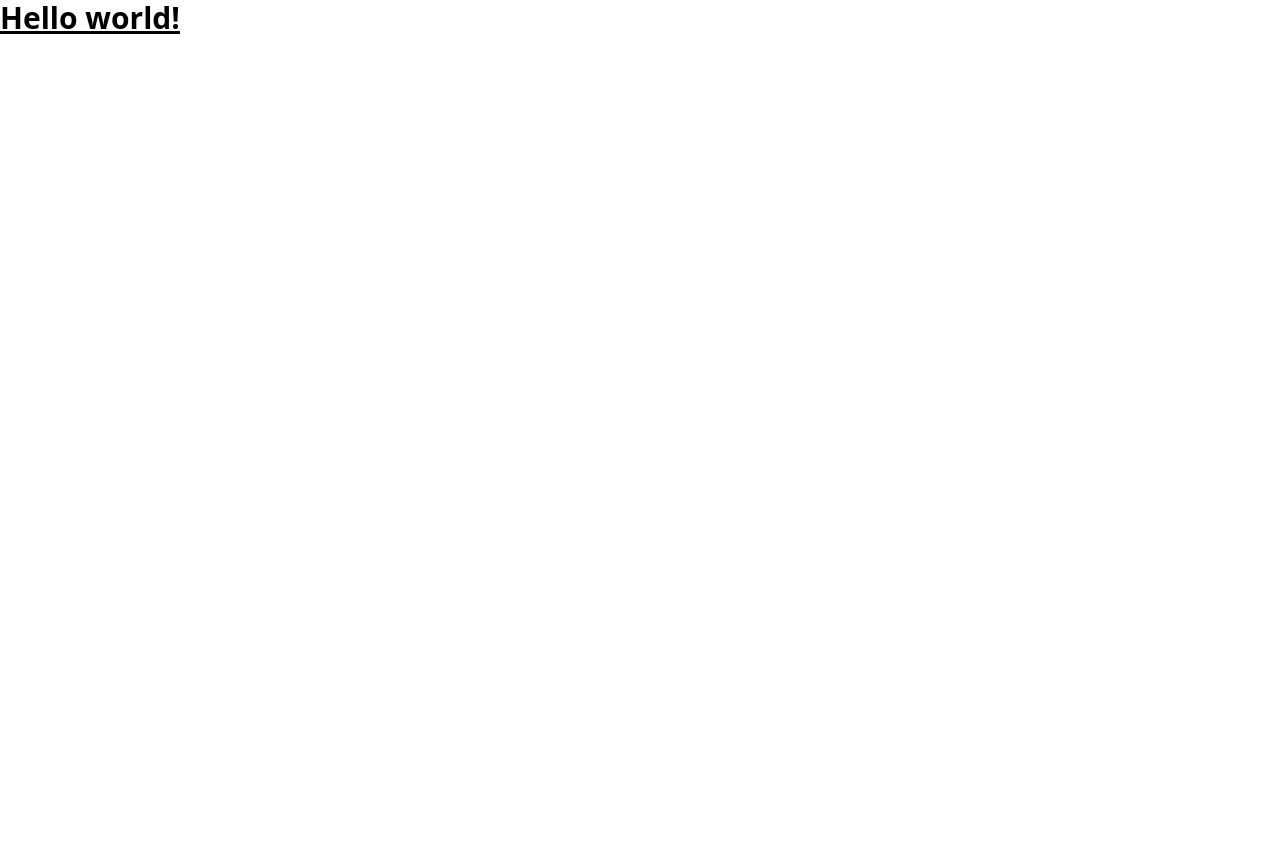
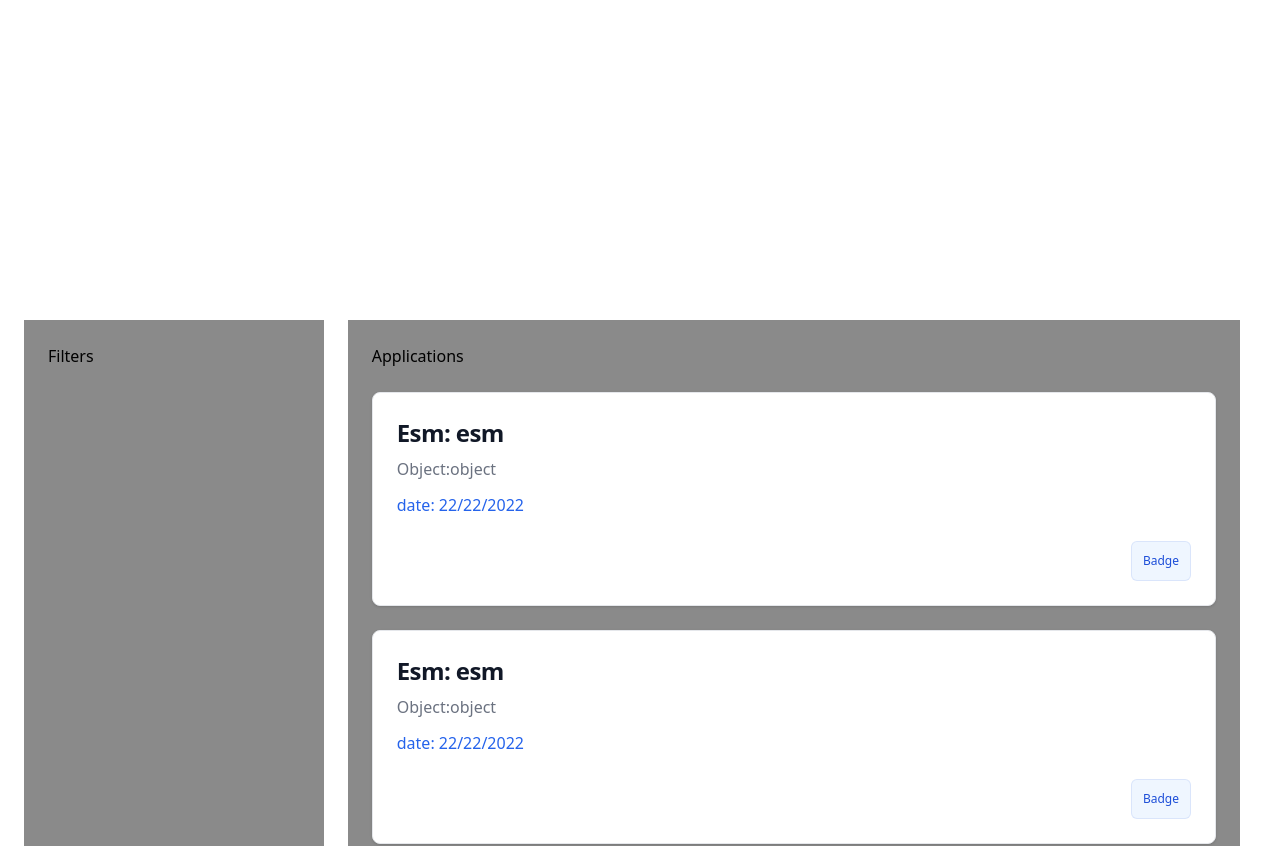
Before and after one commit to AnasAyari/Postuli, an Angular app: page /ao in a window 1280 px wide. Before the commit this address led to /. Shown: the top 846 px of the page. Before the commit the page ends 800 px from the top, so only its background shows below. Built offline with nearby package versions, Linux system fonts and the light colour scheme.

Commit message:
before merging

```diff
--- a/src/app/app-routing.module.ts
+++ b/src/app/app-routing.module.ts
@@ -1,7 +1,11 @@
 import { NgModule } from '@angular/core';
 import { RouterModule, Routes } from '@angular/router';
+import { ApplicationsComponent } from './applications/applications.component';
 
-const routes: Routes = [];
+
+const routes: Routes = [
+  {path:"ao",component:ApplicationsComponent}
+];
 
 @NgModule({
   imports: [RouterModule.forRoot(routes)],
--- a/src/app/app.component.html
+++ b/src/app/app.component.html
@@ -1,3 +1 @@
-<h1 class="text-3xl font-bold underline">
-  Hello world!
-</h1>
+<router-outlet></router-outlet>
--- /dev/null
+++ b/src/app/applications/applications.component.html
@@ -0,0 +1,13 @@
+<div class="flex justify-center  gap-6 mt-80 mb-80">
+    <div style="background-color: rgb(138, 138, 138);" class="w-3/12 ml-6 p-6">
+        Filters
+    </div>
+    <div class="w-9/12 mr-10 p-6 object-contain" style="background-color: rgb(138, 138, 138);">
+        <h3 class="mb-6">Applications</h3>
+        <app-single-application></app-single-application>
+        <app-single-application></app-single-application>
+        <app-single-application></app-single-application>
+        <app-single-application></app-single-application>
+
+    </div>
+</div>
--- /dev/null
+++ b/src/app/single-application/single-application.component.html
@@ -0,0 +1,14 @@
+
+
+
+<div class="mb-6 p-6 bg-white border border-gray-200 rounded-lg shadow dark:bg-gray-800 dark:border-gray-700">
+
+    <a href="#">
+        <h5 class="mb-2 text-2xl font-semibold tracking-tight text-gray-900 dark:text-white">Esm: esm</h5>
+    </a>
+    <p class="mb-3 font-normal text-gray-500 dark:text-gray-400">Object:object</p>
+    <p class="text-blue-600">date: 22/22/2022</p>
+    <div class="flex justify-end">
+        <span class="mt-6 inline-flex items-center rounded-md bg-blue-50 px-3 py-3 text-xs font-medium text-blue-700 ring-1 ring-inset ring-blue-700/10">Badge</span>
+    </div>
+</div>
```
Also changed, not shown: src/app/app.module.ts (+7 -1 lines), src/app/applications/applications.component.ts (added, +10 -0 lines), src/app/single-application/single-application.component.ts (added, +10 -0 lines), src/app/applications/applications.component.css (added), src/app/single-application/single-application.component.css (added), 2 other files (tests, documents, lock files or other folders).
